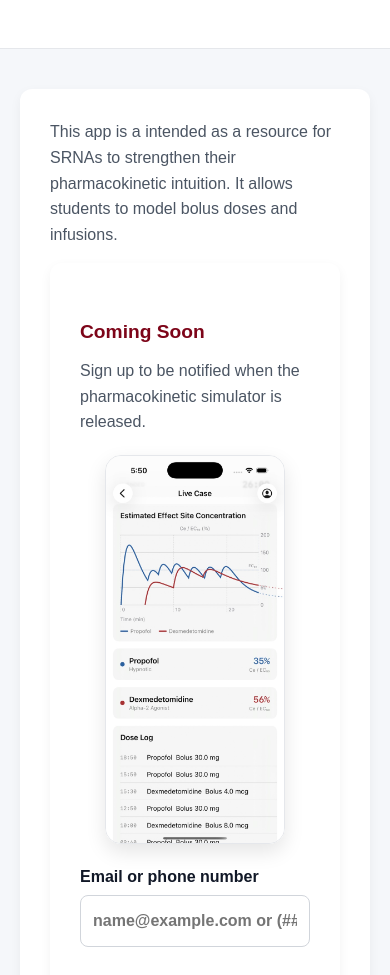
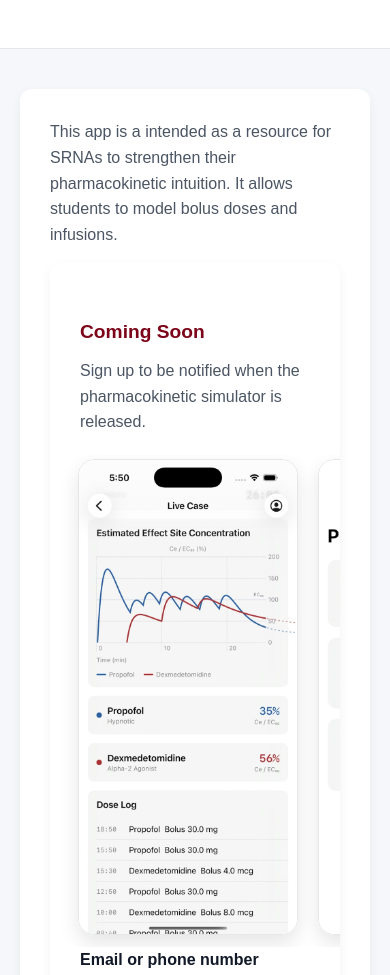
Before and after one commit to benwise55/srnacareplanner, a website: page pharmacokinetics.html in a window 390 px wide. Shown: the part 118-1093 px from the top of the page. Drawn offline with Linux system fonts and the light colour scheme.

Commit message:
More screenshots

```diff
--- a/pharmacokinetics.html
+++ b/pharmacokinetics.html
@@ -47,7 +47,11 @@
             <h2>Coming Soon</h2>
             <p>Sign up to be notified when the pharmacokinetic simulator is released.</p>
 
-            <img class="preview-screenshot" src="pharmacokinetics-preview.jpg" alt="Live Case screen showing an estimated effect site concentration chart for Propofol and Dexmedetomidine, with a dose log below" width="640" height="1391" loading="lazy" />
+            <div class="preview-gallery">
+              <img class="preview-screenshot" src="pharmacokinetics-preview.jpg" alt="Live Case screen showing an estimated effect site concentration chart for Propofol and Dexmedetomidine, with a dose log below" width="640" height="1391" loading="lazy" />
+              <img class="preview-screenshot" src="pharmacokinetics-preview-2.png" alt="Pharmacokinetics home screen with Medications, Live Case, Single Dose, Infusion, and Model Notes options" width="1206" height="2622" loading="lazy" />
+              <img class="preview-screenshot" src="pharmacokinetics-preview-3.png" alt="New Drug form showing identity, references, volumes, and clearances fields" width="1206" height="2622" loading="lazy" />
+            </div>
 
             <form action="https://formsubmit.co/support@srnacareplanner.com" method="POST">
               <input type="hidden" name="_subject" value="Pharmacokinetics Notify Me Signup" />
--- a/styles.css
+++ b/styles.css
@@ -400,12 +400,21 @@ textarea {
   margin-top: -6px;
 }
 
+.preview-gallery {
+  display: flex;
+  flex-wrap: wrap;
+  justify-content: center;
+  align-items: flex-start;
+  gap: 20px;
+  margin: 20px auto;
+}
+
 .preview-screenshot {
   display: block;
   width: 100%;
   max-width: 180px;
   height: auto;
-  margin: 20px auto;
+  margin: 0;
   border-radius: 16px;
   border: 1px solid #e5e7eb;
   box-shadow: 0 8px 20px rgba(0, 0, 0, 0.1);
@@ -466,6 +475,27 @@ footer {
   .site-nav.open {
     display: flex;
   }
+
+  .preview-gallery {
+    flex-wrap: nowrap;
+    justify-content: flex-start;
+    overflow-x: auto;
+    scroll-snap-type: x mandatory;
+    -webkit-overflow-scrolling: touch;
+    padding: 4px 12% 12px;
+    margin: 20px -30px 0;
+    scrollbar-width: none;
+  }
+
+  .preview-gallery::-webkit-scrollbar {
+    display: none;
+  }
+
+  .preview-gallery .preview-screenshot {
+    flex: 0 0 76%;
+    max-width: 220px;
+    scroll-snap-align: center;
+  }
 }
 
 @media (max-width: 360px) {
```
Also changed, not shown: pharmacokinetics-preview-2.png (added), pharmacokinetics-preview-3.png (added).
